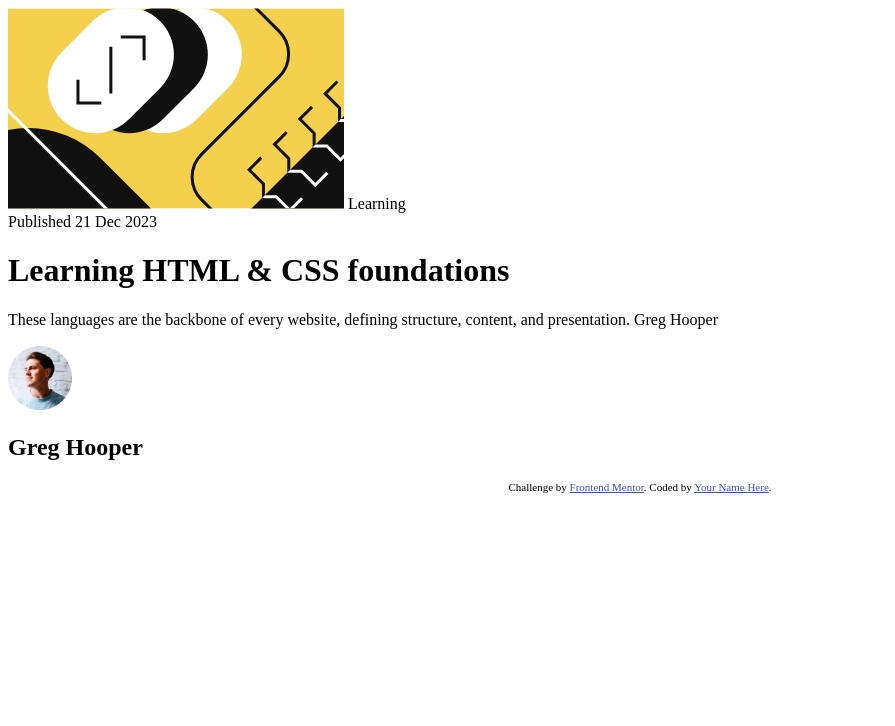
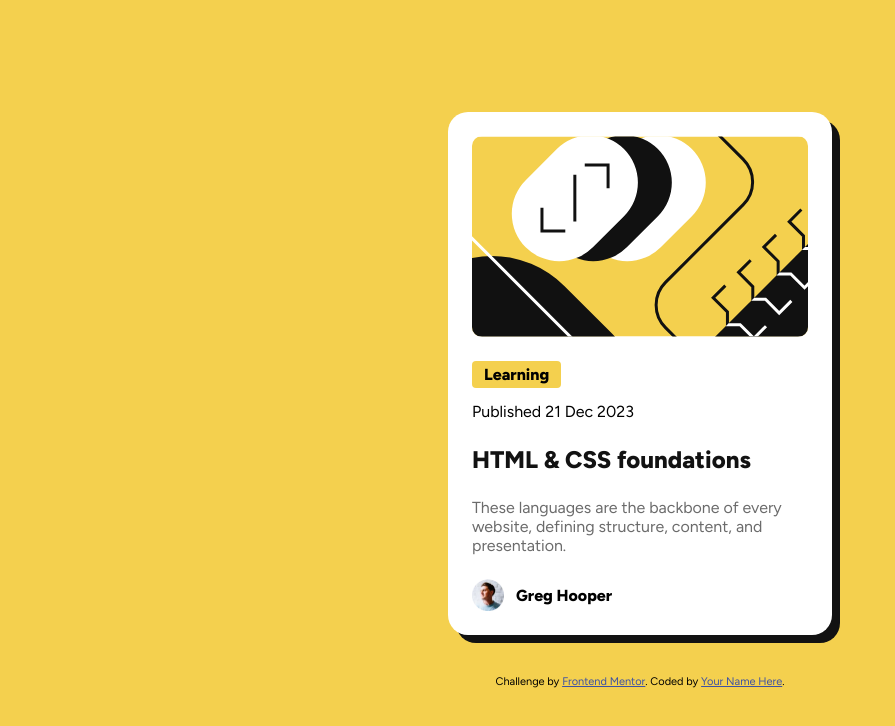
Before and after one commit to Diaa-Dw/Blog-preview-card, a plain HTML site: page index.html in a window 1280 px wide. Shown: the whole page, without its empty margins (0-895 px from the left). Drawn offline with Linux system fonts and the light colour scheme.

Commit message:
Setup blog-card design

```diff
--- a/index.html
+++ b/index.html
@@ -11,6 +11,8 @@
       sizes="32x32"
       href="./assets/images/favicon-32x32.png"
     />
+
+    <link rel="stylesheet" href="./style/main.css" />
 
     <title>Frontend Mentor | Blog preview card</title>
 
@@ -26,26 +28,37 @@
     </style>
   </head>
   <body>
-    <main class="blog__card">
+    <article class="blog-card">
       <img
         src="./assets/images/illustration-article.svg"
-        alt="illustration article"
-        class="blog__card-img"
+        alt="Illustration for the article"
+        class="blog-card__image"
       />
-      <span class="blog__card-type">Learning</span>
-      <div class="blog__card-pulblish-date">Published 21 Dec 2023</div>
-      <h1 class="plog__card-title">Learning HTML & CSS foundations</h1>
 
-      <p class="plog__card-description">
-        These languages are the backbone of every website, defining structure,
-        content, and presentation. Greg Hooper
-      </p>
+      <section class="blog-card__content">
+        <header>
+          <span class="blog-card__category"> Learning </span>
+          <time class="blog-card__date"> Published 21 Dec 2023 </time>
+        </header>
 
-      <div class="plog__card-author">
-        <img src="./assets/images/image-avatar.webp" alt="author image" />
-        <h2>Greg Hooper</h2>
-      </div>
-    </main>
+        <h1 class="blog-card__title">HTML & CSS foundations</h1>
+
+        <p class="blog-card__description">
+          These languages are the backbone of every website, defining structure,
+          content, and presentation.
+        </p>
+      </section>
+
+      <footer class="blog-card__author">
+        <img
+          src="./assets/images/image-avatar.webp"
+          alt="Author: Greg Hooper"
+          class="blog-card__author-image"
+        />
+
+        <p class="blog-card__author-name">Greg Hooper</p>
+      </footer>
+    </article>
 
     <div class="attribution">
       Challenge by
--- a/style/main.css
+++ b/style/main.css
@@ -11,6 +11,104 @@
   /* fonts */
   --font-family: "Figtree", monospace, serif;
   --base-font-size: 1.6rem;
+  --large-font-size: 2.4rem;
   --regular-font-weight: 400;
   --bold-font-weight: 800;
 }
+
+*,
+*::before,
+*::after {
+  margin: 0;
+  padding: 0;
+  box-sizing: border-box;
+}
+
+html {
+  font-size: 62.5%;
+}
+
+body {
+  background-color: var(--yellow);
+  height: 100vh;
+
+  font-family: var(--font-family);
+  font-size: var(--base-font-size);
+  font-weight: var(--regular-font-weight);
+
+  display: flex;
+  flex-direction: column;
+  justify-content: center;
+  align-items: center;
+  gap: 4rem;
+}
+
+.blog-card {
+  background-color: var(--white);
+
+  max-width: 38.4rem;
+
+  display: flex;
+  flex-direction: column;
+  gap: 2.4rem;
+
+  padding: 2.4rem;
+
+  border-radius: 2rem;
+
+  box-shadow: 0.8rem 0.8rem 0 0 var(--gray-950);
+
+  transition: all 0.3s ease-in-out;
+}
+
+.blog-card:hover {
+  transform: translate(-0.2rem, -0.2rem);
+  box-shadow: 1rem 1rem 0.2rem 0 var(--gray-950);
+}
+
+.blog-card__image {
+  border-radius: 1rem;
+}
+
+/* blog content design */
+.blog-card__content header {
+  display: flex;
+  flex-direction: column;
+  align-items: flex-start;
+  gap: 1.4rem;
+}
+.blog-card__category {
+  background-color: var(--yellow);
+
+  font-weight: var(--bold-font-weight);
+
+  padding: 0.4rem 1.2rem;
+  border-radius: 0.4rem;
+}
+
+.blog-card__title {
+  color: var(--gray-950);
+
+  margin: 2.4rem 0;
+
+  font-size: var(--large-font-size);
+  font-weight: var(--bold-font-weight);
+}
+
+.blog-card__description {
+  color: var(--gray-500);
+}
+
+/* Autor section */
+
+.blog-card__author {
+  display: flex;
+  align-items: center;
+  gap: 1.2rem;
+
+  font-weight: var(--bold-font-weight);
+}
+
+.blog-card__author-image {
+  width: 3.2rem;
+}
```
